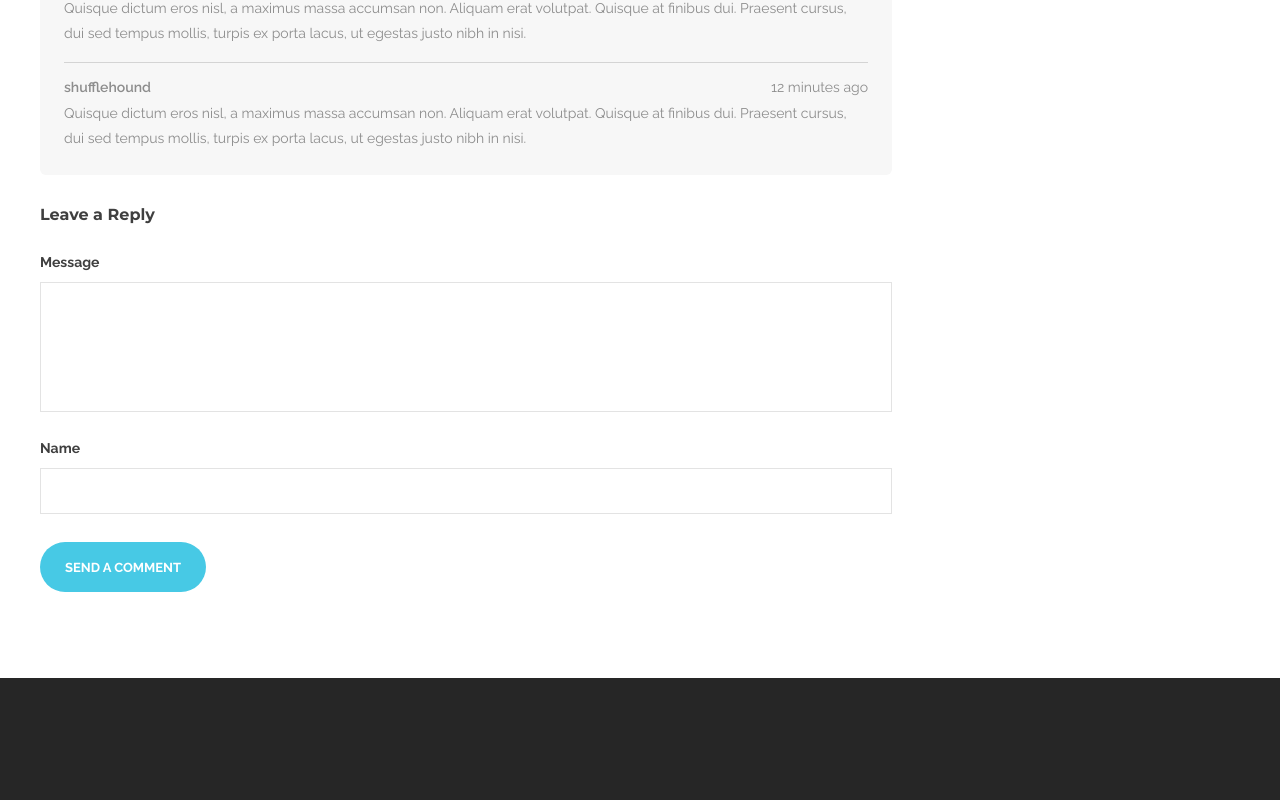
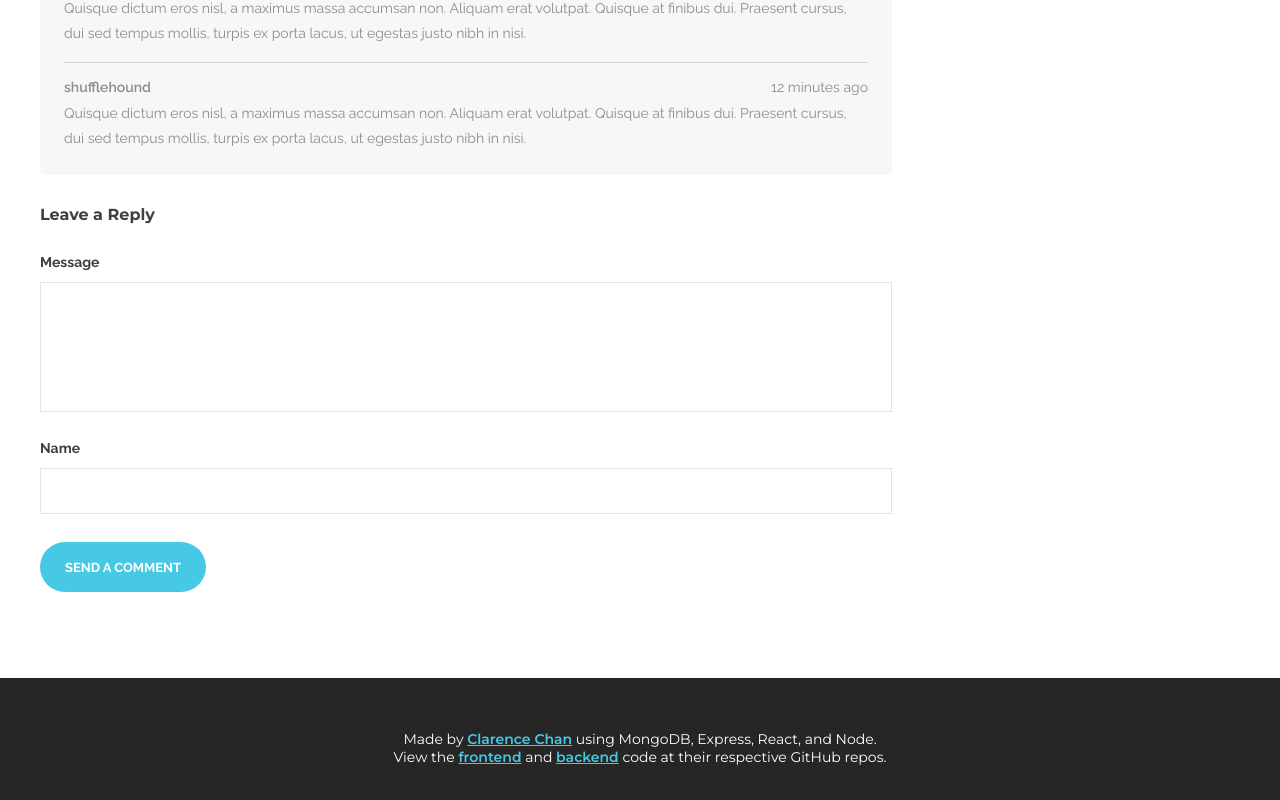
Before and after one commit to clarencechaan/blog-frontend, a React (Create React App) app: page /posts/1 in a window 1280 px wide. Shown: the part 1408-2208 px from the top of the page. Built offline with nearby package versions, Linux system fonts and the light colour scheme.

Commit message:
restyle comments section + footer

```diff
--- a/public/index.html
+++ b/public/index.html
@@ -13,7 +13,7 @@
     <link rel="preconnect" href="https://fonts.googleapis.com" />
     <link rel="preconnect" href="https://fonts.gstatic.com" crossorigin />
     <link
-      href="https://fonts.googleapis.com/css2?family=Montserrat:wght@400;500;700&family=Raleway:wght@400;600;700&display=swap"
+      href="https://fonts.googleapis.com/css2?family=Montserrat:wght@400;500;600;700&family=Raleway:wght@400;600;700&display=swap"
       rel="stylesheet"
     />
     <!--
--- a/src/components/CommentsFeed.js
+++ b/src/components/CommentsFeed.js
@@ -3,9 +3,9 @@ import Comment from "./Comment";
 
 function CommentsFeed() {
   return (
-    <div className="comments-feed-container">
+    <div id="comments" className="comments-feed-container">
       <h3 className="comments-title">5 comments</h3>
-      <div className="comments-feed" id="comments">
+      <div className="comments-feed">
         <Comment />
         <Comment />
         <Comment />
--- a/src/components/Footer.js
+++ b/src/components/Footer.js
@@ -1,7 +1,20 @@
 import "../styles/Footer.css";
 
 function Footer() {
-  return <footer></footer>;
+  return (
+    <footer>
+      <div>
+        Made by <a href="https://www.clarencechan.dev/">Clarence Chan</a> using
+        MongoDB, Express, React, and Node.
+      </div>
+      <div>
+        View the{" "}
+        <a href="https://github.com/clarencechaan/blog-frontend">frontend</a>{" "}
+        and <a href="https://github.com/clarencechaan/blog-api">backend</a> code
+        at their respective GitHub repos.
+      </div>
+    </footer>
+  );
 }
 
 export default Footer;
--- a/src/styles/Footer.css
+++ b/src/styles/Footer.css
@@ -2,4 +2,15 @@ footer {
   height: 140px;
   background-color: rgb(38, 38, 38);
   margin-top: 26px;
+  color: white;
+  display: flex;
+  flex-direction: column;
+  justify-content: center;
+  align-items: center;
 }
+
+footer a {
+  font-weight: 600;
+  color: rgba(71, 201, 229);
+  text-decoration: underline;
+}
```
